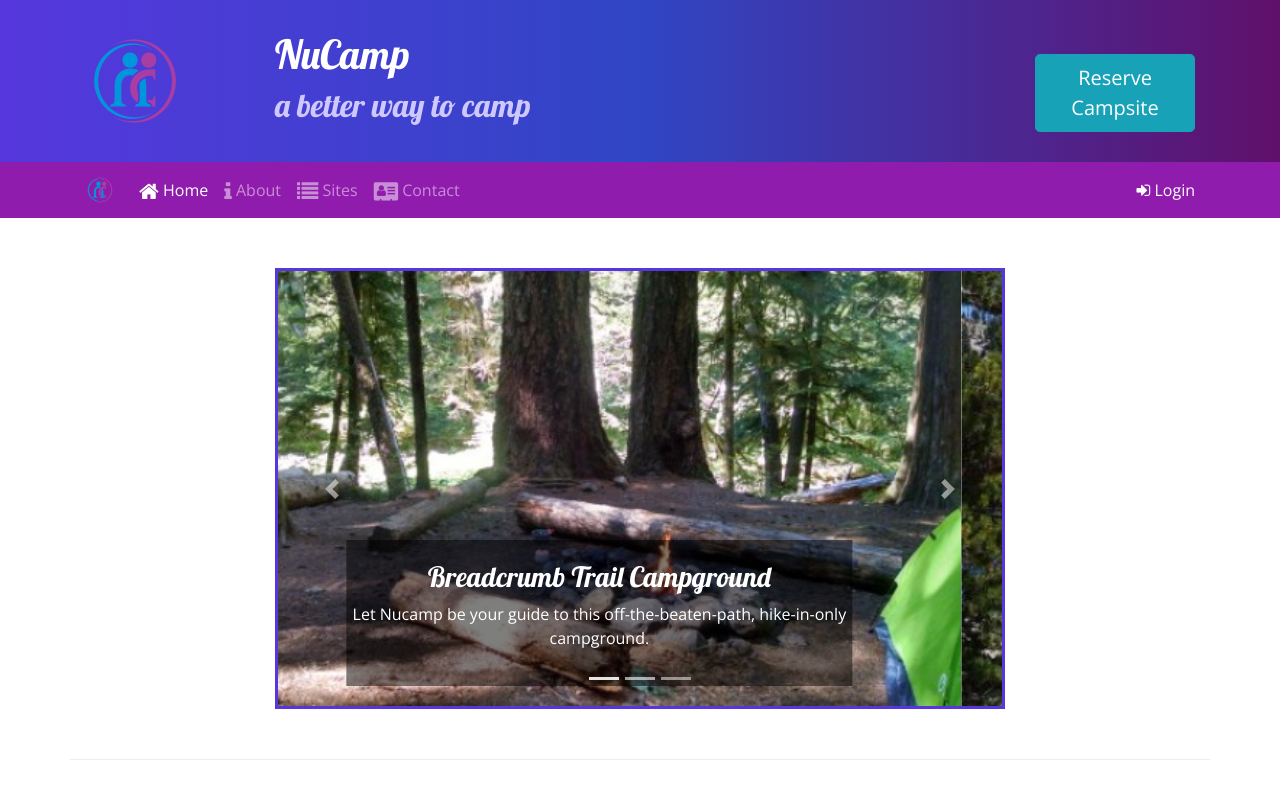
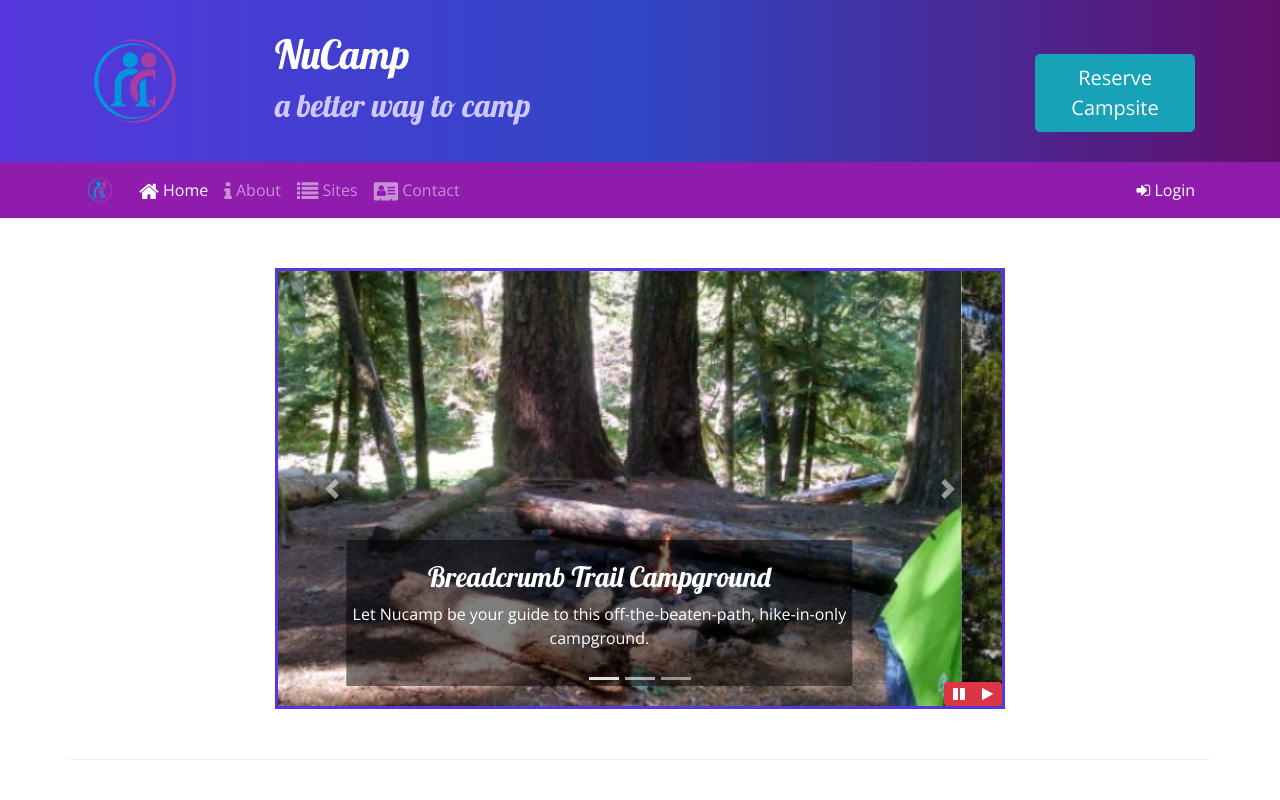
Before and after one commit to selceeus/nucamp-bootstrap, a website: page index.html in a window 1280 px wide. Shown: the top 800 px of the page. Drawn offline with nearby package versions, Linux system fonts and the light colour scheme.

Commit message:
Bootstrap and jQuery Part 1

```diff
--- a/css/styles.css
+++ b/css/styles.css
@@ -35,3 +35,9 @@ header h2 {
 .carousel {
     border: solid #5637DD;
 }
+#carouselButton {
+    position: absolute;
+    right: 0;
+    bottom: 0;
+    z-index: 100;
+}
--- a/index.html
+++ b/index.html
@@ -186,6 +186,14 @@
                         <span class="carousel-control-next-icon"></span>
                         <span class="sr-only">Next</span>
                     </a>
+                    <div class="btn-group" id="carouselButton">
+                        <button class="btn btn-danger btn-sm" id="carouselPause">
+                            <i class="fa fa-pause"> </i>
+                        </button>
+                        <button class="btn btn-danger btn-sm" id="carouselPlay">
+                            <i class="fa fa-play"> </i>
+                        </button>
+                    </div>
                 </div>
             </div>
         </div>
@@ -272,6 +280,22 @@
     <script src="node_modules/popper.js/dist/umd/popper.min.js"></script>
     <script src="node_modules/bootstrap/dist/js/bootstrap.min.js"></script>
 
+    <script>
+
+        $(function() {
+
+            $(".carousel").carousel( { interval: 2000 } );
+
+            $("#carouselPause").on('click', function(){
+                $(".carousel").carousel("pause");
+            });
+            $("#carouselPlay").on('click', function(){
+                $(".carousel").carousel("cycle");
+            });
+        });
+
+    </script>
+
 </body>
 
 </html>
```
